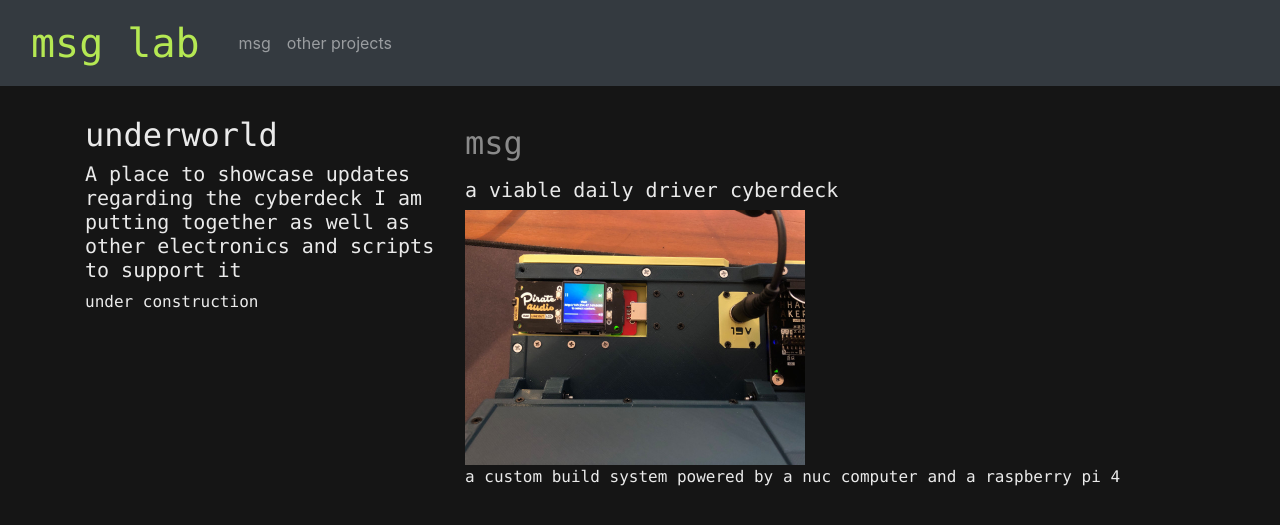
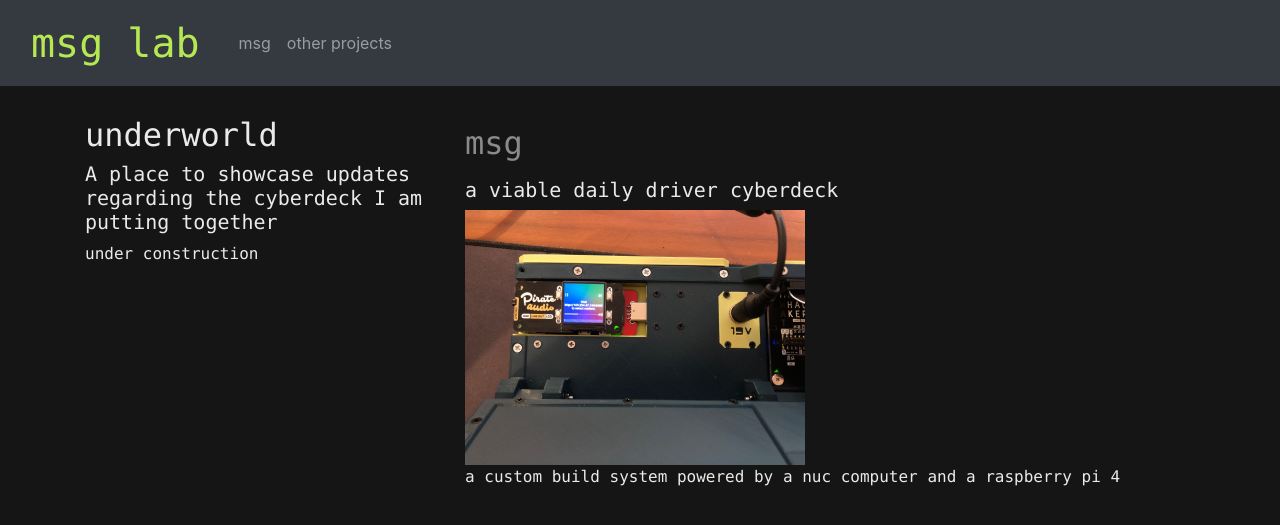
Before and after one commit to msglab/msglab, a Jekyll site: the page index.html, which Jekyll copies as it is, in a window 1280 px wide. Shown: the top 525 px of the page. Built offline with Jekyll 4.4.1, drawn with Linux system fonts in a browser that asks for light colours.

Commit message:
Update index.html

```diff
--- a/index.html
+++ b/index.html
@@ -71,7 +71,7 @@
     <div class="row">
       <div class="col-sm-4">
         <h2>underworld</h2>
-        <h5>A place to showcase updates regarding the cyberdeck I am putting together as well as other electronics and scripts to support it</h5>
+        <h5>A place to showcase updates regarding the cyberdeck I am putting together</h5>
         <p>under construction</p>
 <!--         <ul class="nav nav-pills flex-column">
           <li class="nav-item">
```
